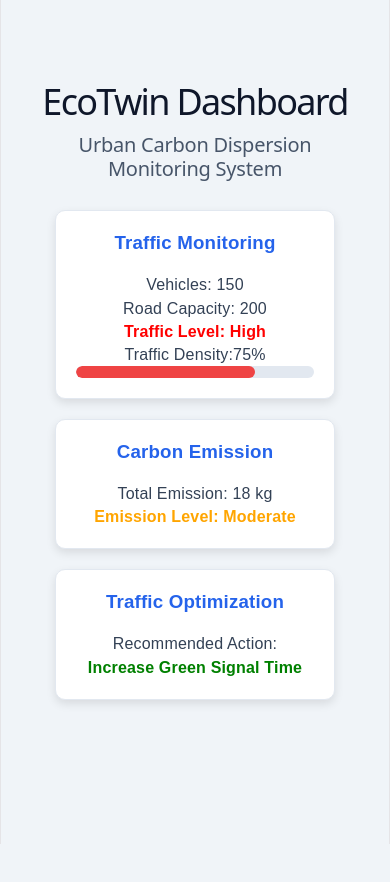
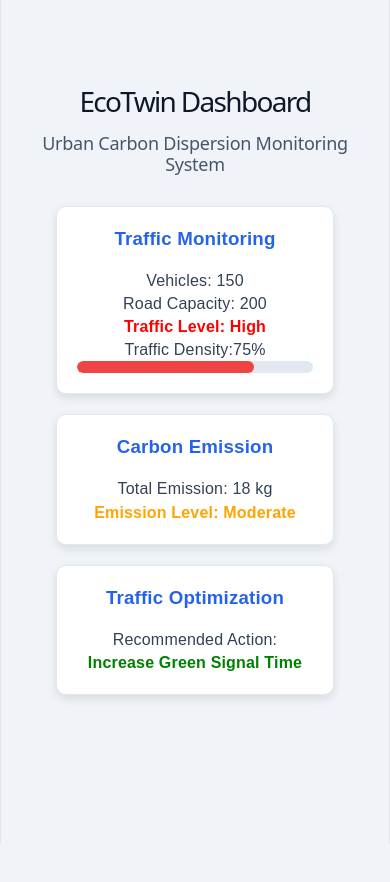
Before and after one commit to SHANUKRISHNAN/DS-AND-ML, a React app in the folder frontend/: page / in a window 390 px wide. Built offline with nearby package versions, Linux system fonts and the light colour scheme; the HTML template or start-up script is replaced by a standard one.

Commit message:
Add responsive dashboard design

```diff
--- a/frontend/src/App.css
+++ b/frontend/src/App.css
@@ -89,3 +89,21 @@ p {
   background-color: #ef4444;
   border-radius: 10px;
 }
+@media (max-width: 768px) {
+  .cards {
+    flex-direction: column;
+    align-items: center;
+  }
+
+  .card {
+    width: 90%;
+  }
+
+  h1 {
+    font-size: 28px;
+  }
+
+  h2 {
+    font-size: 18px;
+  }
+}
```
